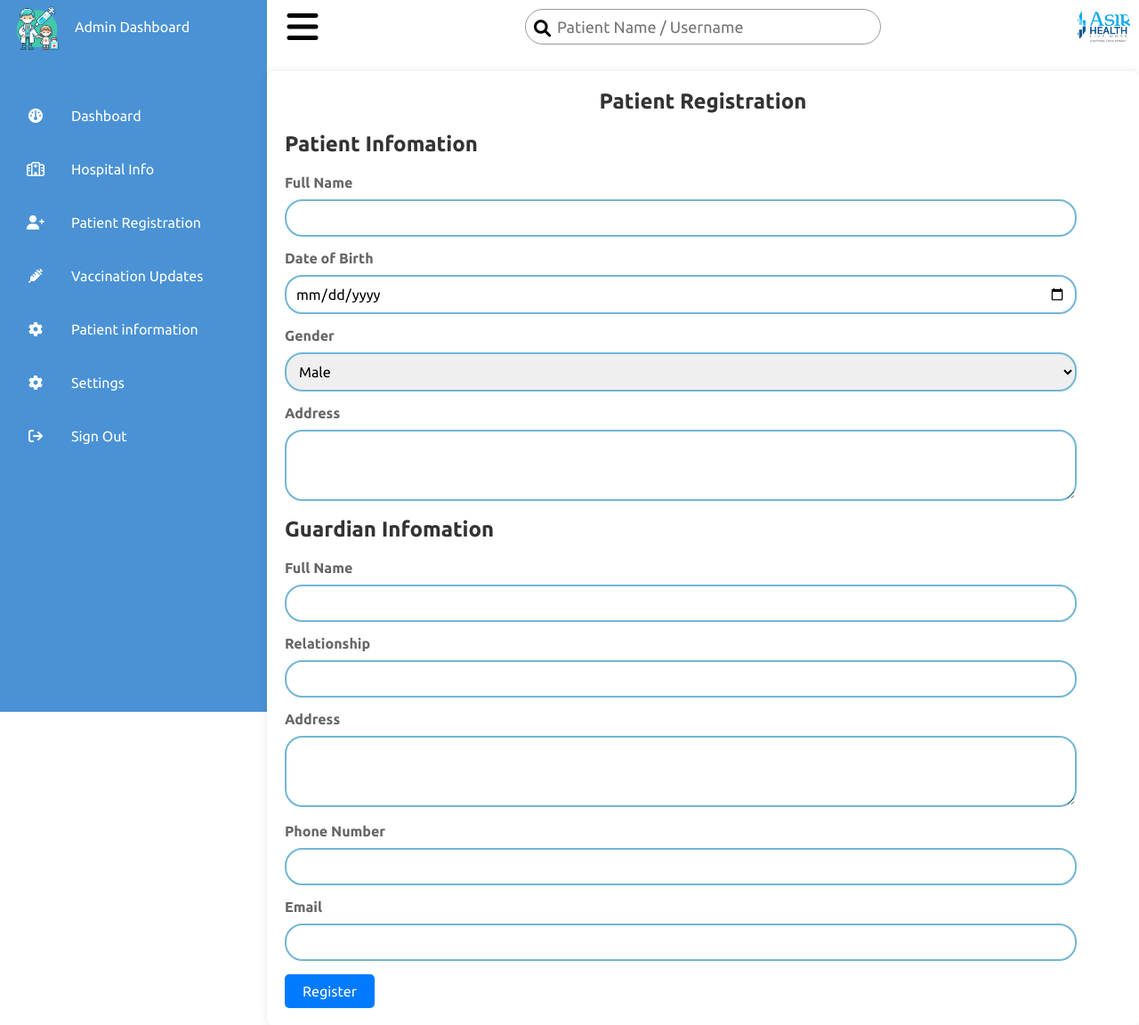
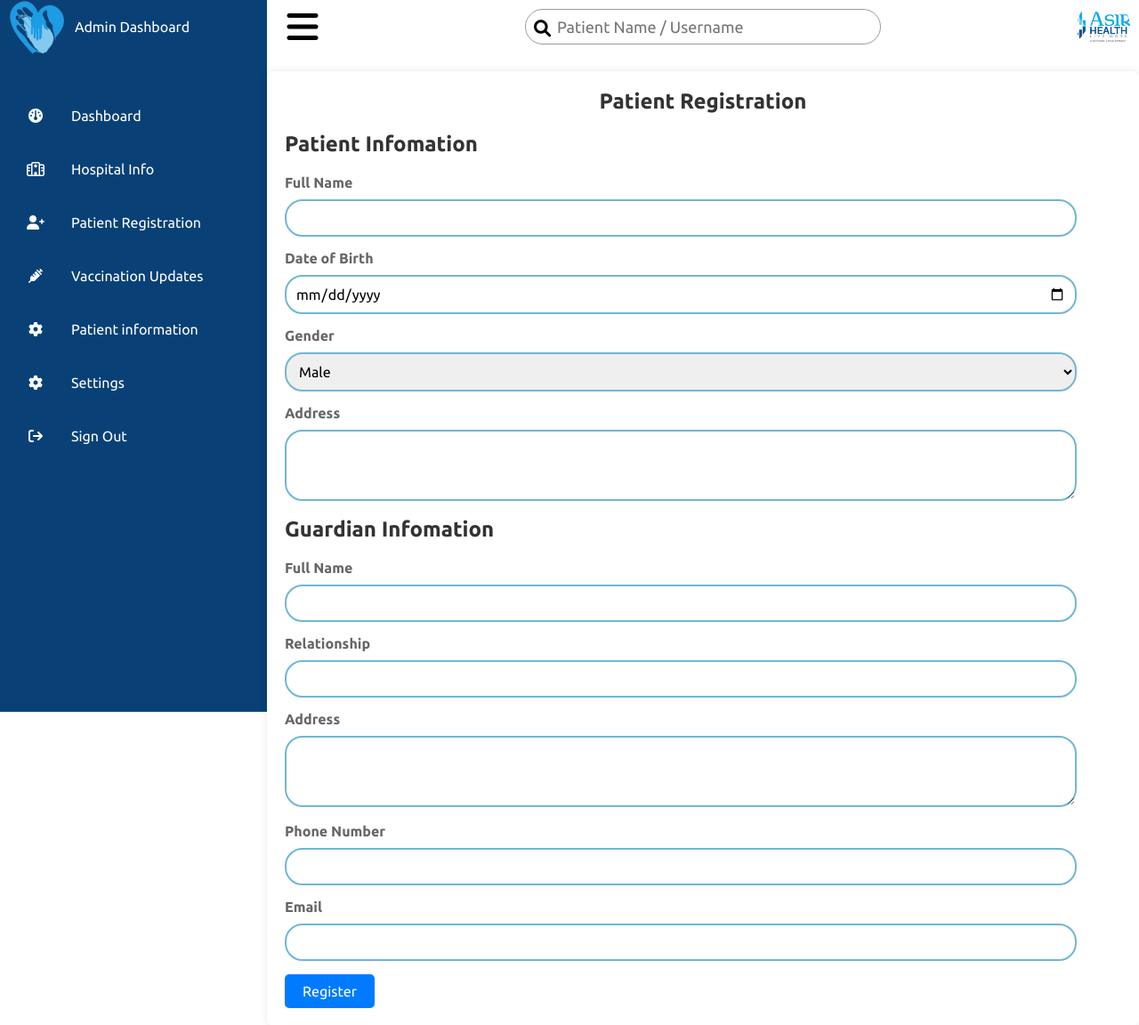
Before and after one commit to nethmimelisha/Computing-Group-Project, a PHP site: page /register.html in a window 1280 px wide. Shown: the top 1152 px of the page at 89% size. Run offline with PHP 8.4, Linux system fonts and the light colour scheme.

Commit message:
logo update

```diff
--- a/PatientInformation.html
+++ b/PatientInformation.html
@@ -22,7 +22,7 @@
                 <li>
                     <a href="#">
                         <span class="icon">
-                            <img src="img/logo.png" alt="Admin Dashboard Icon">
+                            <img src="img/logo2.png" alt="Admin Dashboard Icon">
                         </span>
                         <span class="title">Admin Dashboard</span>
                     </a>
--- a/css/PatientInformation.css
+++ b/css/PatientInformation.css
@@ -9,7 +9,7 @@
   }
 
   :root {
-    --blue: #4a92d5;
+    --blue: #094176;
     --white: #fff;
     --gray: #f5f5f5;
     --black1: #222;
--- a/css/register.css
+++ b/css/register.css
@@ -9,7 +9,7 @@
   }
 
   :root {
-    --blue: #4a92d5;
+    --blue: #094176;
     --white: #fff;
     --gray: #f5f5f5;
     --black1: #222;
--- a/register.html
+++ b/register.html
@@ -22,7 +22,7 @@
                 <li>
                     <a href="#">
                         <span class="icon">
-                            <img src="img/logo.png" alt="Admin Dashboard Icon">
+                            <img src="img/logo2.png" alt="Admin Dashboard Icon">
                         </span>
                         <span class="title">Admin Dashboard</span>
                     </a>
```
